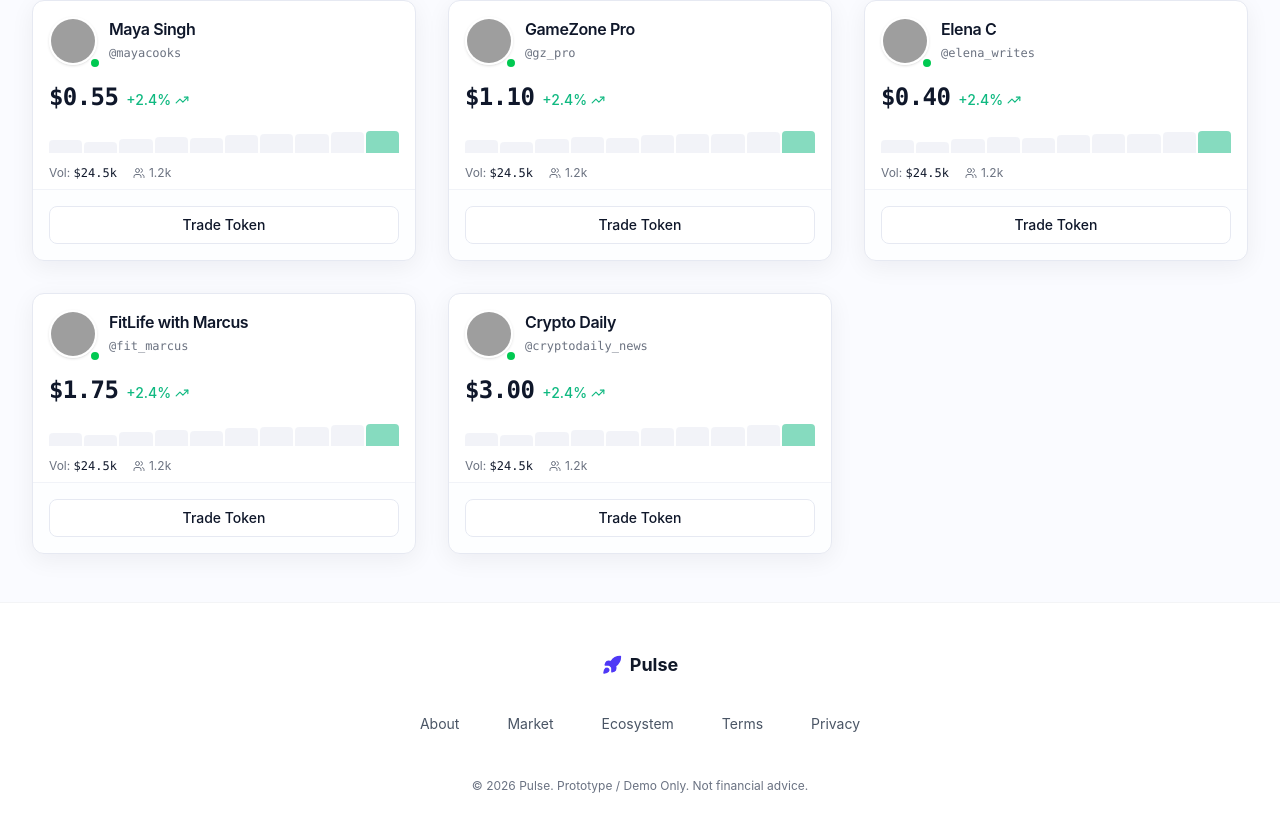
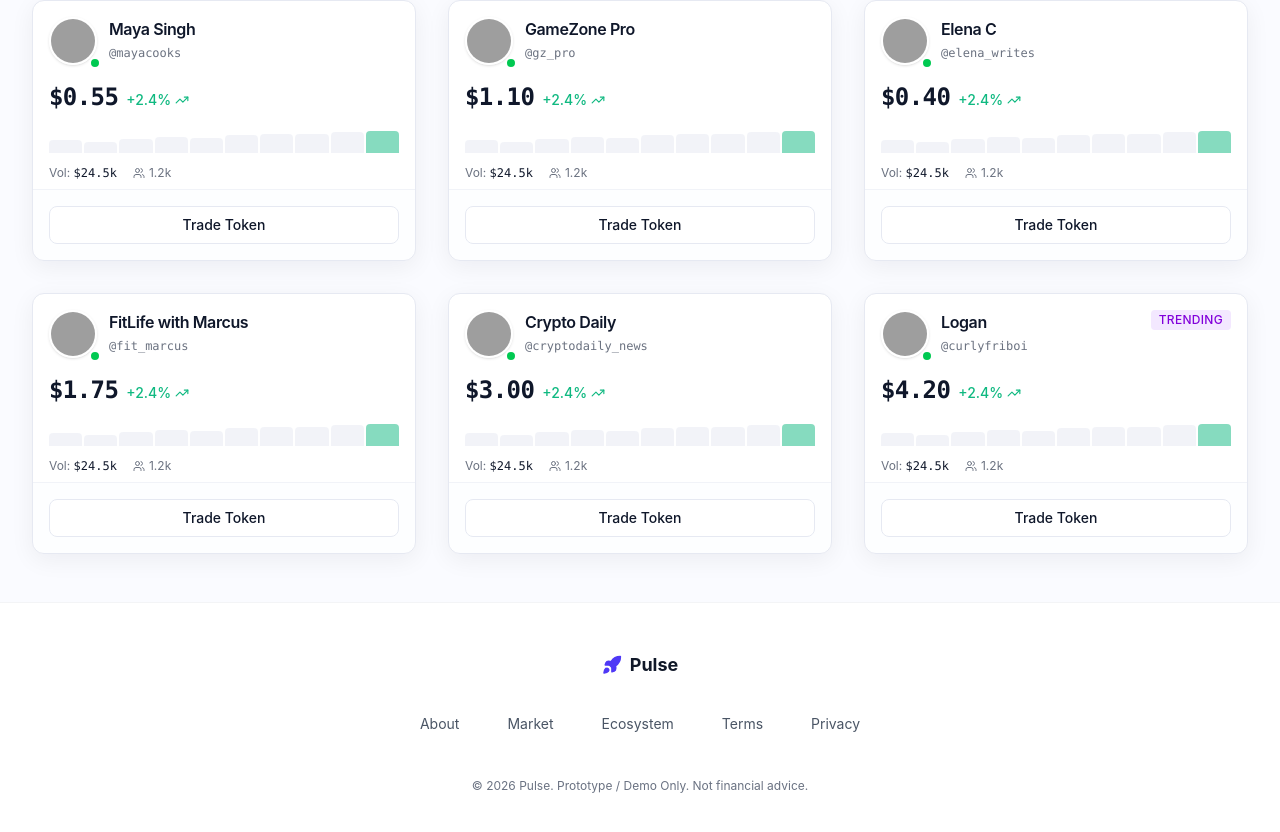
Before and after one commit to RayyanDarugar/Pulse, a React (Vite) app: page /market in a window 1280 px wide. Shown: the part 632-1464 px from the top of the page. Built offline with nearby package versions, Linux system fonts and the light colour scheme; grey boxes are pictures that could not be loaded.

Commit message:
feat: add Logan content to demo flow

```diff
--- a/mock/creators.json
+++ b/mock/creators.json
@@ -12,7 +12,11 @@
       "twitter": "https://twitter.com/placeholder",
       "instagram": "https://instagram.com/placeholder"
     },
-    "tags": ["Art", "Digital", "Illustration"],
+    "tags": [
+      "Art",
+      "Digital",
+      "Illustration"
+    ],
     "region": "North America"
   },
   {
@@ -28,7 +32,11 @@
       "spotify": "https://spotify.com/placeholder",
       "youtube": "https://youtube.com/placeholder"
     },
-    "tags": ["Music", "Electronic", "Indie"],
+    "tags": [
+      "Music",
+      "Electronic",
+      "Indie"
+    ],
     "region": "Europe"
   },
   {
@@ -43,7 +51,11 @@
     "socialLinks": {
       "youtube": "https://youtube.com/placeholder"
     },
-    "tags": ["Tech", "Education", "Video"],
+    "tags": [
+      "Tech",
+      "Education",
+      "Video"
+    ],
     "region": "Global"
   },
   {
@@ -59,7 +71,11 @@
       "instagram": "https://instagram.com/placeholder",
       "tiktok": "https://tiktok.com/placeholder"
     },
-    "tags": ["Food", "Lifestyle", "Cooking"],
+    "tags": [
+      "Food",
+      "Lifestyle",
+      "Cooking"
+    ],
     "region": "Asia"
   },
   {
@@ -74,7 +90,10 @@
     "socialLinks": {
       "twitch": "https://twitch.tv/placeholder"
     },
-    "tags": ["Gaming", "Esports"],
+    "tags": [
+      "Gaming",
+      "Esports"
+    ],
     "region": "North America"
   },
   {
@@ -89,7 +108,11 @@
     "socialLinks": {
       "medium": "https://medium.com/placeholder"
     },
-    "tags": ["Writing", "Fiction", "Sci-Fi"],
+    "tags": [
+      "Writing",
+      "Fiction",
+      "Sci-Fi"
+    ],
     "region": "South America"
   },
   {
@@ -105,7 +128,11 @@
       "youtube": "https://youtube.com/placeholder",
       "instagram": "https://instagram.com/placeholder"
     },
-    "tags": ["Fitness", "Health", "Lifestyle"],
+    "tags": [
+      "Fitness",
+      "Health",
+      "Lifestyle"
+    ],
     "region": "Europe"
   },
   {
@@ -120,7 +147,30 @@
     "socialLinks": {
       "twitter": "https://twitter.com/placeholder"
     },
-    "tags": ["Crypto", "Finance", "News"],
+    "tags": [
+      "Crypto",
+      "Finance",
+      "News"
+    ],
     "region": "Global"
+  },
+  {
+    "id": "9",
+    "name": "Logan",
+    "handle": "curlyfriboi",
+    "shortBio": "I am spiderman 🕷️🕸️",
+    "longBio": "Csm is peak. God forbid a white boy catch a vibe. Join the spidey squad.",
+    "imageUrl": "https://images.unsplash.com/photo-1535713875002-d1d0cf377fde?ixlib=rb-1.2.1&auto=format&fit=crop&w=800&q=80",
+    "initialTokenPrice": 4.20,
+    "tokenSupply": 100000,
+    "socialLinks": {
+      "tiktok": "https://tiktok.com/@curlyfriboi"
+    },
+    "tags": [
+      "Comedy",
+      "Anime",
+      "Vlogs"
+    ],
+    "region": "North America"
   }
 ]
--- a/src/pages/demo/TikTokFeed.tsx
+++ b/src/pages/demo/TikTokFeed.tsx
@@ -6,12 +6,17 @@
     return (
         <div className="bg-black text-white h-screen w-full overflow-y-scroll snap-y snap-mandatory relative text-sm sm:text-base font-sans antialiased">
             {/* Mock Video Container 1 */}
-            <div className="h-screen w-full snap-start relative bg-neutral-900 flex items-center justify-center">
-                {/* Background Placeholder */}
-                <div className="absolute inset-0 bg-gradient-to-b from-neutral-800 to-black opacity-50 z-0"></div>
-                <div className="z-0 text-neutral-500 font-bold text-2xl animate-pulse">
-                    Mock Video Playing...
-                </div>
+            <div className="h-screen w-full snap-start relative bg-neutral-900 flex items-center justify-center overflow-hidden">
+                {/* Background Video */}
+                <video
+                    className="absolute inset-0 w-full h-full object-cover z-0"
+                    src="https://assets.mixkit.co/videos/preview/mixkit-young-man-talking-to-the-camera-on-green-screen-42358-large.mp4"
+                    autoPlay
+                    loop
+                    muted
+                    playsInline
+                />
+                <div className="absolute inset-0 bg-gradient-to-b from-black/20 via-transparent to-black/60 z-10"></div>
 
                 {/* Overlay UI */}
                 <div className="absolute bottom-4 left-4 right-16 z-20 pb-4 pl-2">
--- a/src/pages/demo/TikTokProfile.tsx
+++ b/src/pages/demo/TikTokProfile.tsx
@@ -65,7 +65,7 @@
 
                 {/* Link to Pulse - The Main Interaction */}
                 <div className="px-6 text-sm font-semibold flex items-center justify-center w-full mb-6">
-                    <Link to="/creator/1" className="flex items-center gap-1 text-black hover:opacity-70 bg-gray-100 px-4 py-2 rounded-full w-full justify-center transition-colors">
+                    <Link to="/creator/9" className="flex items-center gap-1 text-black hover:opacity-70 bg-gray-100 px-4 py-2 rounded-full w-full justify-center transition-colors">
                         <LinkIcon size={14} className="text-gray-500" />
                         <span className="truncate">pulse.to/creator/logan</span>
                         <ArrowUpRight size={14} className="text-gray-400 ml-1" />
```
